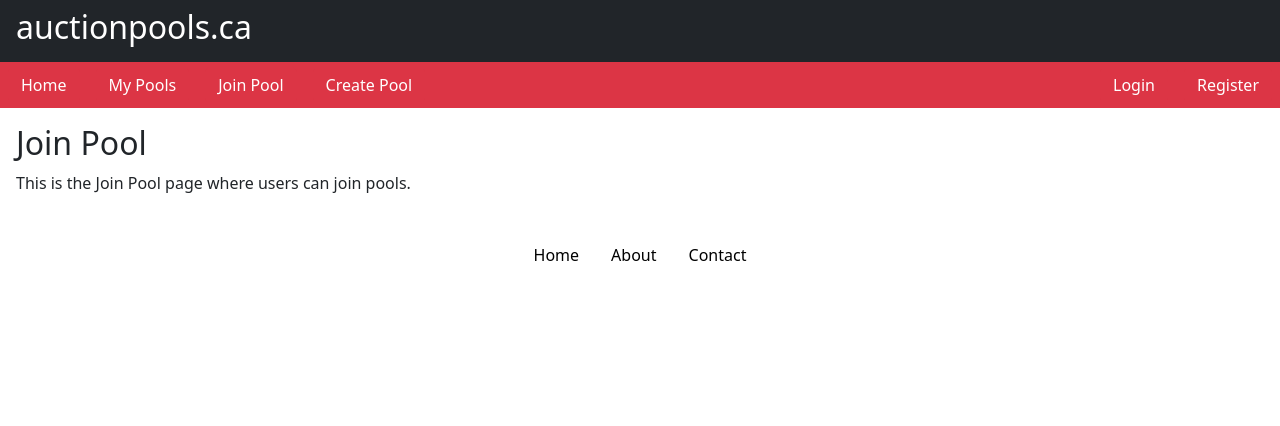
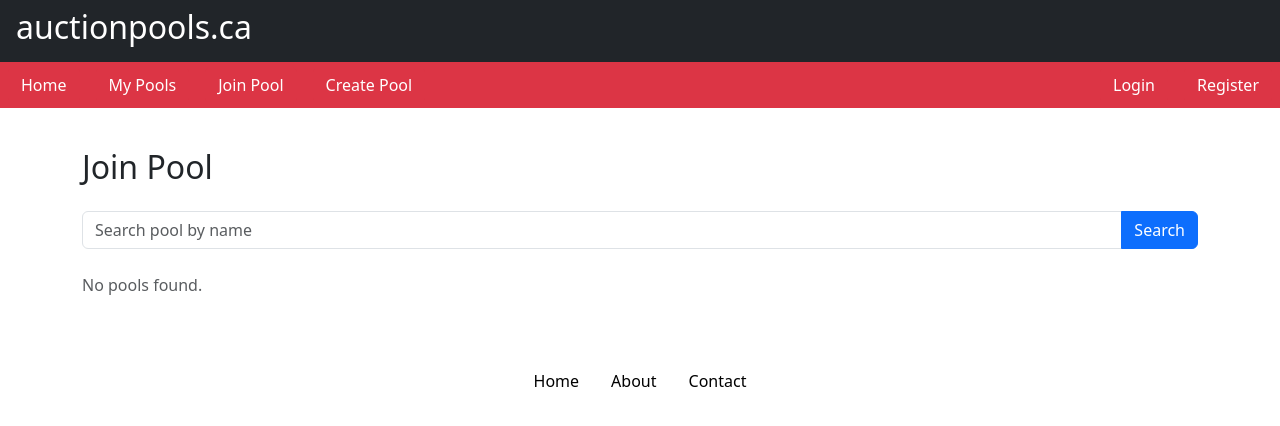
Before and after one commit to evanhinde39/auction_app_1, a React (Create React App) app in the folder client/: page /joinpool in a window 1280 px wide. Shown: the top 426 px of the page. Built offline with nearby package versions, Linux system fonts and the light colour scheme.

Commit message:
Join pool search

```diff
--- a/client/src/App.js
+++ b/client/src/App.js
@@ -8,7 +8,7 @@ import CreatePoolDashboard from "./pages/CreatePool/Dashboard";
 import CreatePool from "./pages/CreatePool/CreatePool";
 import MyPoolsDashboard from "./pages/MyPools/Dashboard";
 import EditPool from "./pages/MyPools/EditPool";
-import JoinPool from "./pages/JoinPool";
+import JoinPool from "./pages/JoinPool/JoinPool";
 import Login from "./pages/Account/Login";
 import Register from "./pages/Account/Register";
 import 'bootstrap/dist/css/bootstrap.min.css';
--- a/client/src/pages/JoinPool.js
+++ /dev/null
@@ -1,12 +0,0 @@
-import React from "react";
-
-const JoinPool = () => {
-  return (
-    <div>
-      <h2>Join Pool</h2>
-      <p>This is the Join Pool page where users can join pools.</p>
-    </div>
-  );
-};
-
-export default JoinPool;
--- /dev/null
+++ b/client/src/pages/JoinPool/JoinPool.js
@@ -0,0 +1,85 @@
+import React, { useEffect, useState } from "react";
+import { useLocation, useNavigate } from "react-router-dom";
+import axios from "axios";
+
+const JoinPool = () => {
+  const [searchTerm, setSearchTerm] = useState("");
+  const [results, setResults] = useState([]);
+
+  const handleSearch = async () => {
+    try {
+      const response = await fetch(`/api/searchpools?name=${encodeURIComponent(searchTerm)}`);
+      const data = await response.json();
+      setResults(data);
+    } catch (err) {
+      console.error("Search failed:", err);
+    }
+  };
+
+  return (
+    <div className="container py-4">
+      <h2 className="mb-4">Join Pool</h2>
+
+      <div className="input-group mb-4">
+        <input
+          type="text"
+          className="form-control"
+          placeholder="Search pool by name"
+          value={searchTerm}
+          onChange={(e) => setSearchTerm(e.target.value)}
+        />
+        <button className="btn btn-primary" onClick={handleSearch}>
+          Search
+        </button>
+      </div>
+
+      {results.length > 0 ? (
+        <div className="table-responsive">
+          <table className="table table-striped table-bordered">
+            <thead className="table-dark">
+              <tr>
+                <th></th>
+                <th>Pool Name</th>
+                <th>Style</th>
+                <th>Max Pot</th>
+              </tr>
+            </thead>
+            <tbody>
+              {results.map((pool) => (
+                <tr key={pool.id}>
+                  <td>
+                    <button
+                      className="btn btn-sm btn-primary"
+                      onClick={async () => {
+                          try {
+                            const res = await axios.delete(`/api/deletepool/${pool.id}`);
+                            if (res.status === 200) {
+                              alert("Pool deleted successfully.");
+                              // Optionally reload or navigate
+                              window.location.reload(); // or navigate('/mypoolsdashboard');
+                            }
+                          } catch (err) {
+                            console.error("Delete error:", err.response?.data || err.message);
+                            alert("Failed to delete the pool.");
+                          }
+                      }}
+                    >
+                      Request to Join
+                    </button>
+                  </td>
+                  <td>{pool.poolname}</td>
+                  <td>{pool.poolstyle}</td>
+                  <td>{pool.maxpot.toLocaleString()}</td>
+                </tr>
+              ))}
+            </tbody>
+          </table>
+        </div>
+      ) : (
+        <p className="text-muted">No pools found.</p>
+      )}
+    </div>
+  );
+};
+
+export default JoinPool;
```
Also changed, not shown: 2 other files (tests, documents, lock files or other folders).
